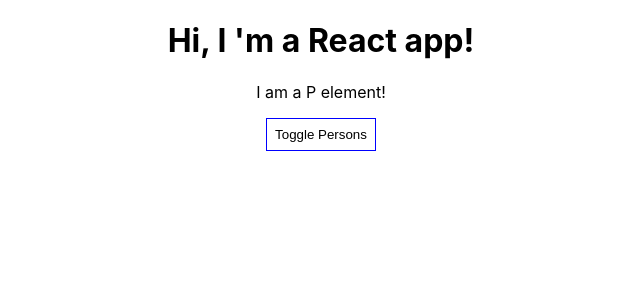
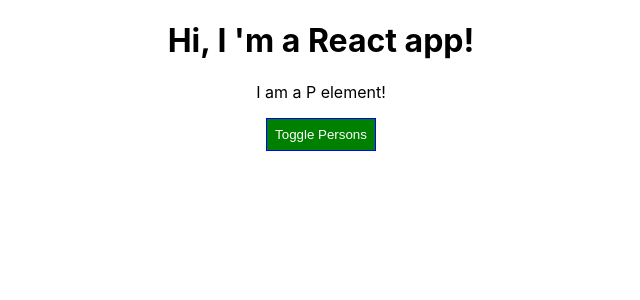
Before and after one commit to orifjon9/ReactApp, a React (Create React App) app: page / in a window 1280 px wide. Shown: the top 300 px of the page, without its empty margins (319-959 px from the left). Built offline with nearby package versions, Linux system fonts and the light colour scheme.

Commit message:
Setting Styles dynamically

```diff
--- a/src/App.js
+++ b/src/App.js
@@ -37,7 +37,8 @@
 
     render() {
         const style = {
-            backgroundColor: 'white',
+            backgroundColor: 'green',
+            'color': 'white',
             border: '1px solid blue',
             padding: '8px',
             cursor: 'pointer'
@@ -59,6 +60,8 @@
                     }
                 </div>
             );
+
+            style.backgroundColor = 'red';
         }
 
         return (
```
